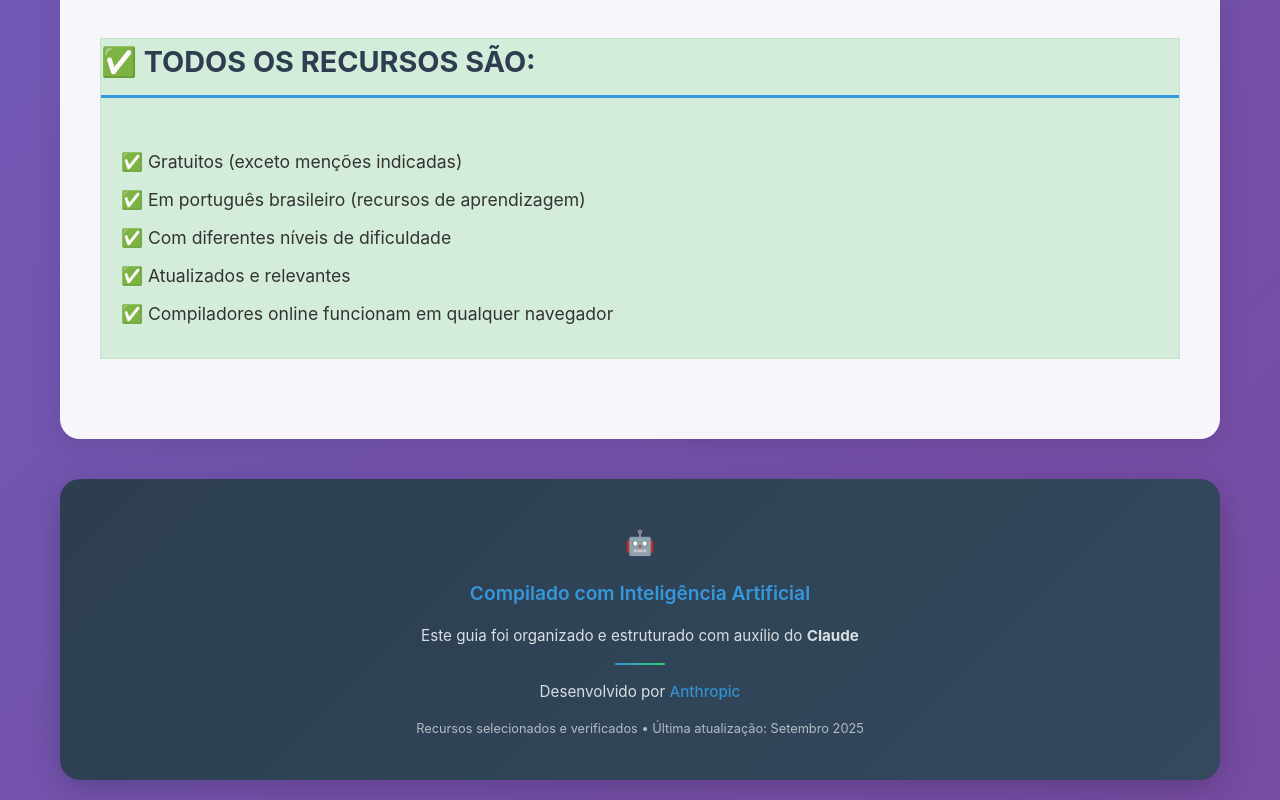
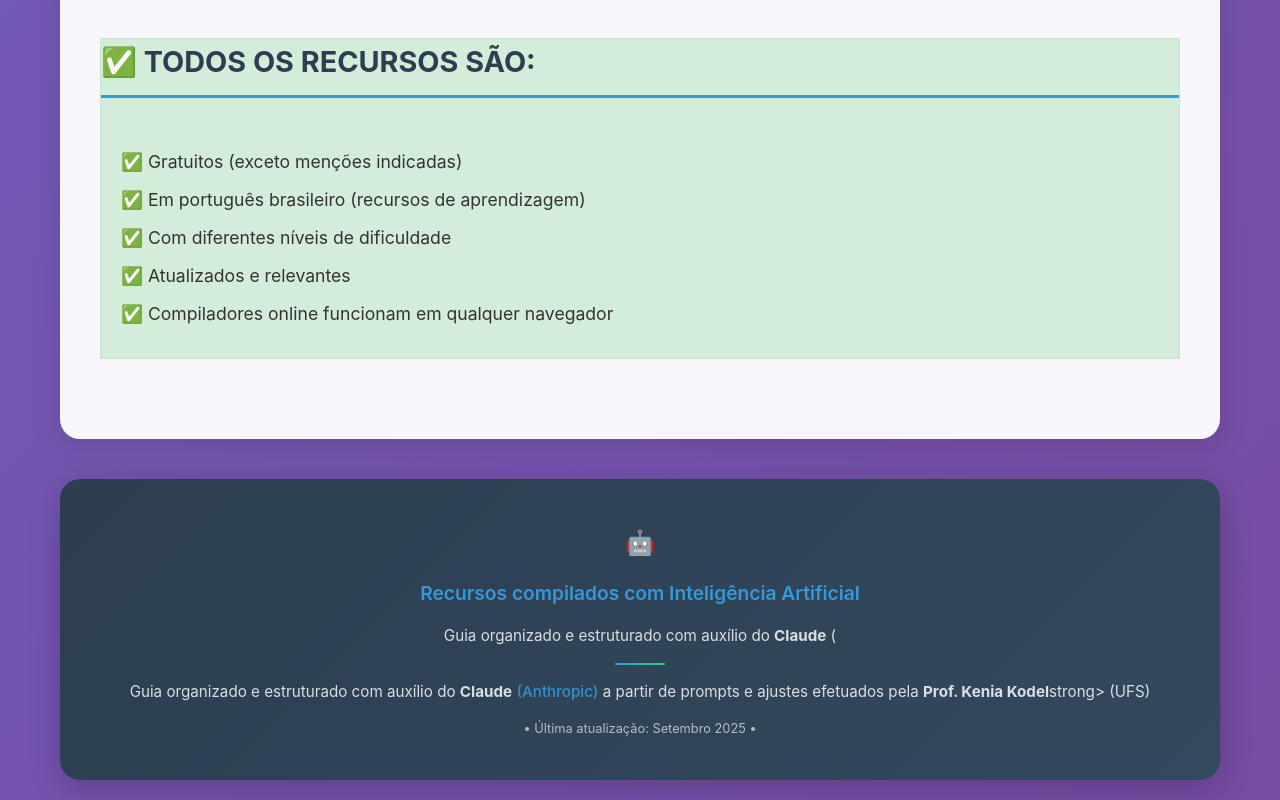
Before and after one commit to keniakodel-ufs/recursos-linguagem-c, a plain HTML site: page index.html in a window 1280 px wide. Shown: the part 5697-6497 px from the top of the page. Drawn offline with Linux system fonts and the light colour scheme.

Commit message:
Ajustado o rodapé.

```diff
--- a/index.html
+++ b/index.html
@@ -534,12 +534,15 @@
         <div class="footer">
             <div class="footer-content">
                 <div class="claude-logo">🤖</div>
-                <h3>Compilado com Inteligência Artificial</h3>
-                <p>Este guia foi organizado e estruturado com auxílio do <strong>Claude</strong></p>
+                <h3>Recursos compilados com Inteligência Artificial</h3>
+                <p>Guia organizado e estruturado com auxílio do <strong>Claude</strong> (</p>
                 <div class="footer-divider"></div>
-                <p>Desenvolvido por <a href="https://www.anthropic.com" target="_blank" class="anthropic-link">Anthropic</a></p>
+                <p>Guia organizado e estruturado com auxílio do <strong>Claude</strong>
+                    <a href="https://www.anthropic.com" target="_blank" class="anthropic-link">(Anthropic)</a>
+                    a partir de prompts e ajustes efetuados pela <strong>Prof. Kenia Kodel</strong>strong> (UFS)
+                </p>
                 <p style="font-size: 0.8rem; opacity: 0.7; margin-top: 15px;">
-                    Recursos selecionados e verificados • Última atualização: Setembro 2025
+                    • Última atualização: Setembro 2025 •
                 </p>
             </div>
         </div>
```
